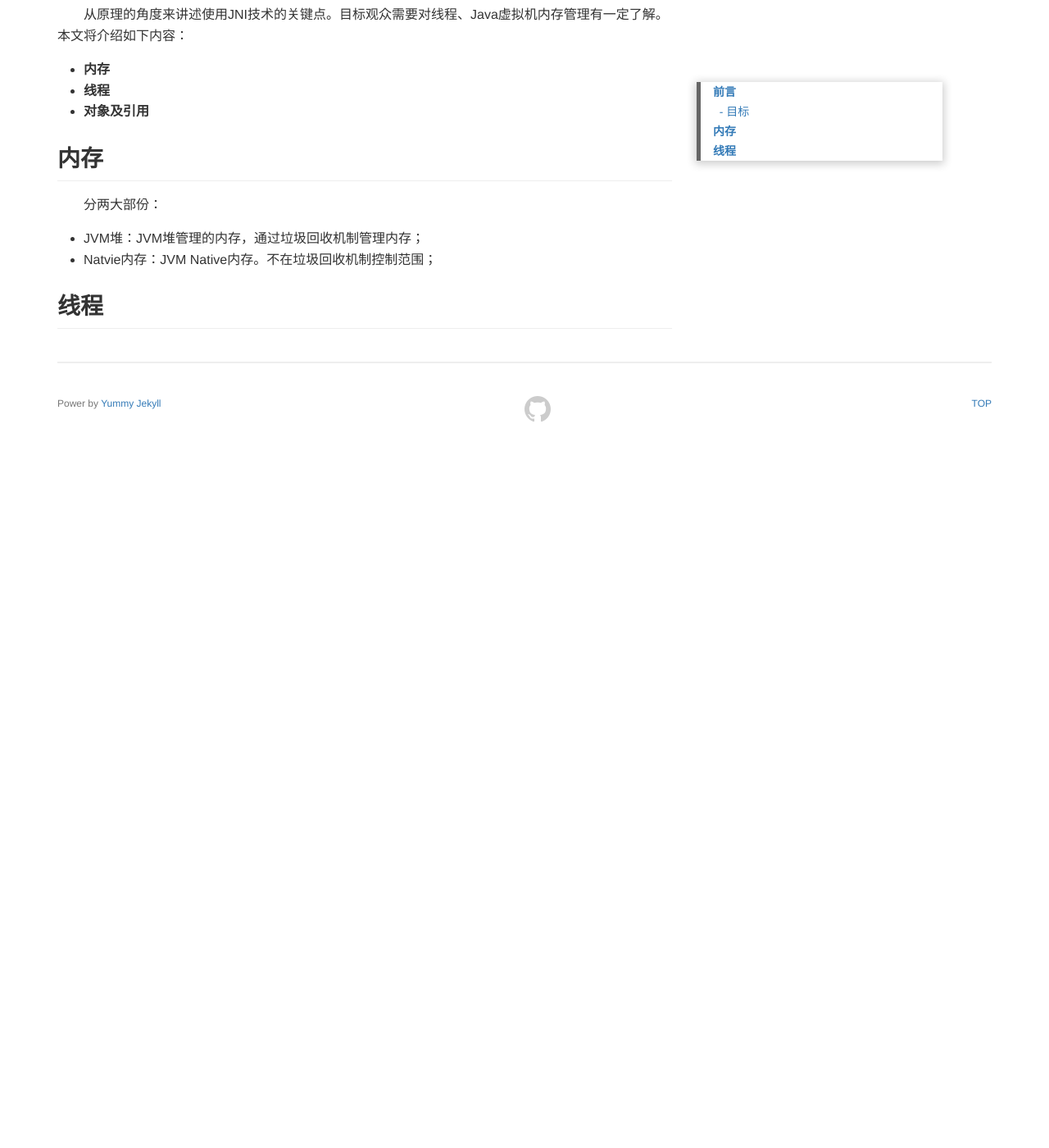
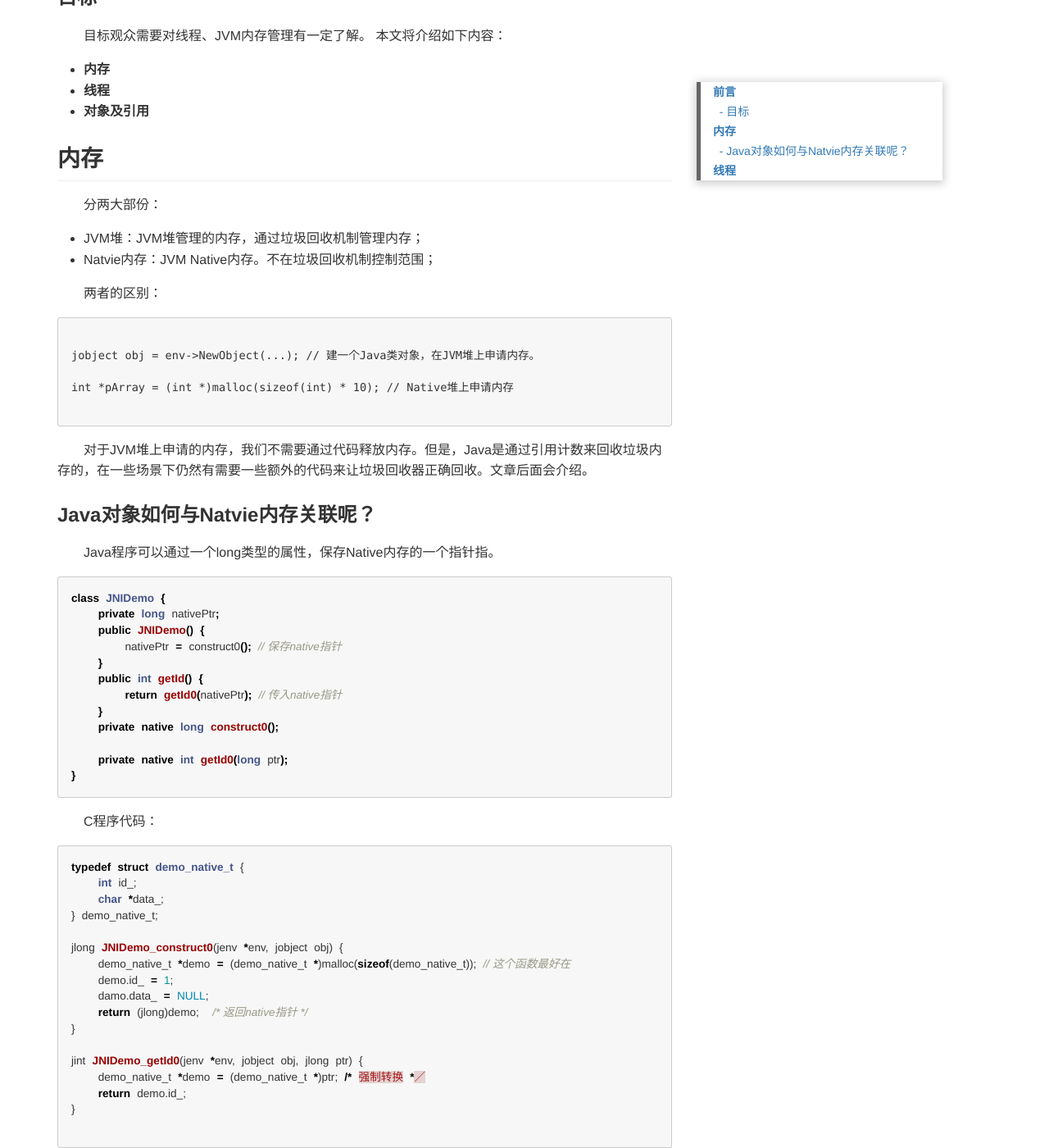
Before and after one commit to zblogs/zblogs.github.io, a Jekyll site: the page built from _posts/2017-01-18-jni-developer.md, in a window 1280 px wide and 1400 px high, scrolled down 666 px. Shown: the whole window at 82% size. Built offline with Jekyll 4.4.1, drawn with Linux system fonts in a browser that asks for light colours; before the commit the page ends 1189 px from its top, so only the background shows below that; some of the changed text lies outside the part shown.

Commit message:
增加内存部分

````diff
--- a/_posts/2017-01-18-jni-developer.md
+++ b/_posts/2017-01-18-jni-developer.md
@@ -10,11 +10,12 @@ JNI开发过程中的关键问题分析和解决方法。
 
 ## 前言
 
-已经有不少前辈已经对这个技术有了介绍了。但我仍然想要把我这次的心得以另外一种角度写下来。
+已经有不少前辈已经对这个技术有了介绍了。但我仍然想要从原理的出发来讲述使用JNI技术的关键点。
 
 ### 目标
 
-从原理的角度来讲述使用JNI技术的关键点。目标观众需要对线程、Java虚拟机内存管理有一定了解。本文将介绍如下内容：
+目标观众需要对线程、JVM内存管理有一定了解。
+本文将介绍如下内容：
 
 + **内存**
 + **线程**
@@ -23,7 +24,60 @@ JNI开发过程中的关键问题分析和解决方法。
 ## 内存
 
 分两大部份：
-* JVM堆：JVM堆管理的内存，通过垃圾回收机制管理内存；
-* Natvie内存：JVM Native内存。不在垃圾回收机制控制范围；
+
++ JVM堆：JVM堆管理的内存，通过垃圾回收机制管理内存；
++ Natvie内存：JVM Native内存。不在垃圾回收机制控制范围；
+
+两者的区别：
+
+```C
+
+jobject obj = env->NewObject(...); // 建一个Java类对象，在JVM堆上申请内存。
+
+int *pArray = (int *)malloc(sizeof(int) * 10); // Native堆上申请内存
+
+```
+
+对于JVM堆上申请的内存，我们不需要通过代码释放内存。但是，Java是通过引用计数来回收垃圾内存的，在一些场景下仍然有需要一些额外的代码来让垃圾回收器正确回收。文章后面会介绍。
+
+### Java对象如何与Natvie内存关联呢？
+
+Java程序可以通过一个long类型的属性，保存Native内存的一个指针指。
+
+```java
+class JNIDemo {
+    private long nativePtr;
+    public JNIDemo() {
+        nativePtr = construct0(); // 保存native指针
+    }
+    public int getId() {
+        return getId0(nativePtr); // 传入native指针
+    }
+    private native long construct0();
+
+    private native int getId0(long ptr);
+}
+```
+
+C程序代码：
+```cpp
+typedef struct demo_native_t {
+    int id_;
+    char *data_;
+} demo_native_t;
+
+jlong JNIDemo_construct0(jenv *env, jobject obj) {
+    demo_native_t *demo = (demo_native_t *)malloc(sizeof(demo_native_t)); // 这个函数最好在
+    demo.id_ = 1;
+    damo.data_ = NULL;
+    return (jlong)demo;  /* 返回native指针 */
+}
+
+jint JNIDemo_getId0(jenv *env, jobject obj, jlong ptr) {
+    demo_native_t *demo = (demo_native_t *)ptr; /* 强制转换 *／
+    return demo.id_;
+}
+
+```
 
 ## 线程
````
Also changed, not shown: _posts/2016-05-13-welcome-to-yummy.markdown (deleted, +0 -14 lines), _posts/2017-01-17-welcome-to-jekyll.markdown (deleted, +0 -25 lines).
